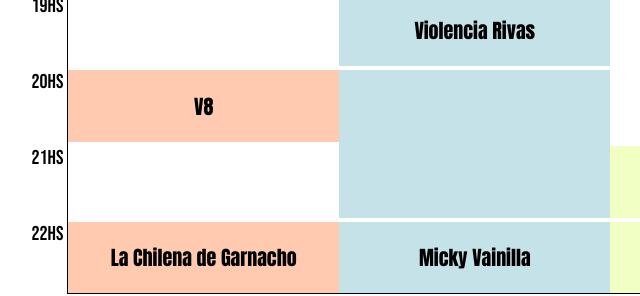
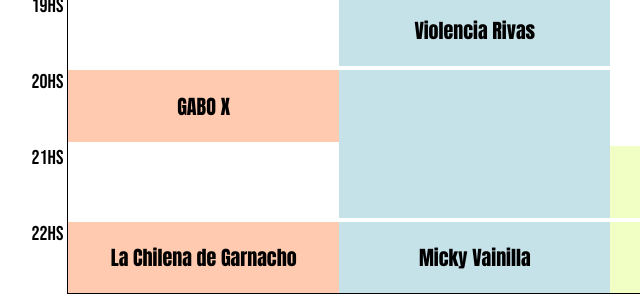
Before and after one commit to FacuBraslaa/chaca, a plain HTML site: page index.html in a window 1280 px wide. Shown: the part 409-705 px from the top of the page, 206-846 px from the left. Drawn offline with Linux system fonts and the light colour scheme.

Commit message:
V8 por Gabo X

```diff
--- a/index.html
+++ b/index.html
@@ -25,7 +25,7 @@
                 <div class="name indie" >Indie</div>
                 <div class="band huawei" style="grid-row-start: 2;">La Papada de Milei</div>
                 <div class="band huawei" style="grid-row-start: 4;">Fonso y las paritarias</div>
-                <div class="band huawei" style="grid-row-start: 6;">V8</div>
+                <div class="band huawei" style="grid-row-start: 6;">GABO X</div>
                 <div class="band huawei" style="grid-row-start: 8;">La Chilena de Garnacho</div>
                 <div class="band perri" style="grid-row-start: 3;">Nicolino Roche y los Pasteros Verde</div>
                 <div class="band perri" style="grid-row-start: 5;">Violencia Rivas</div>
```
